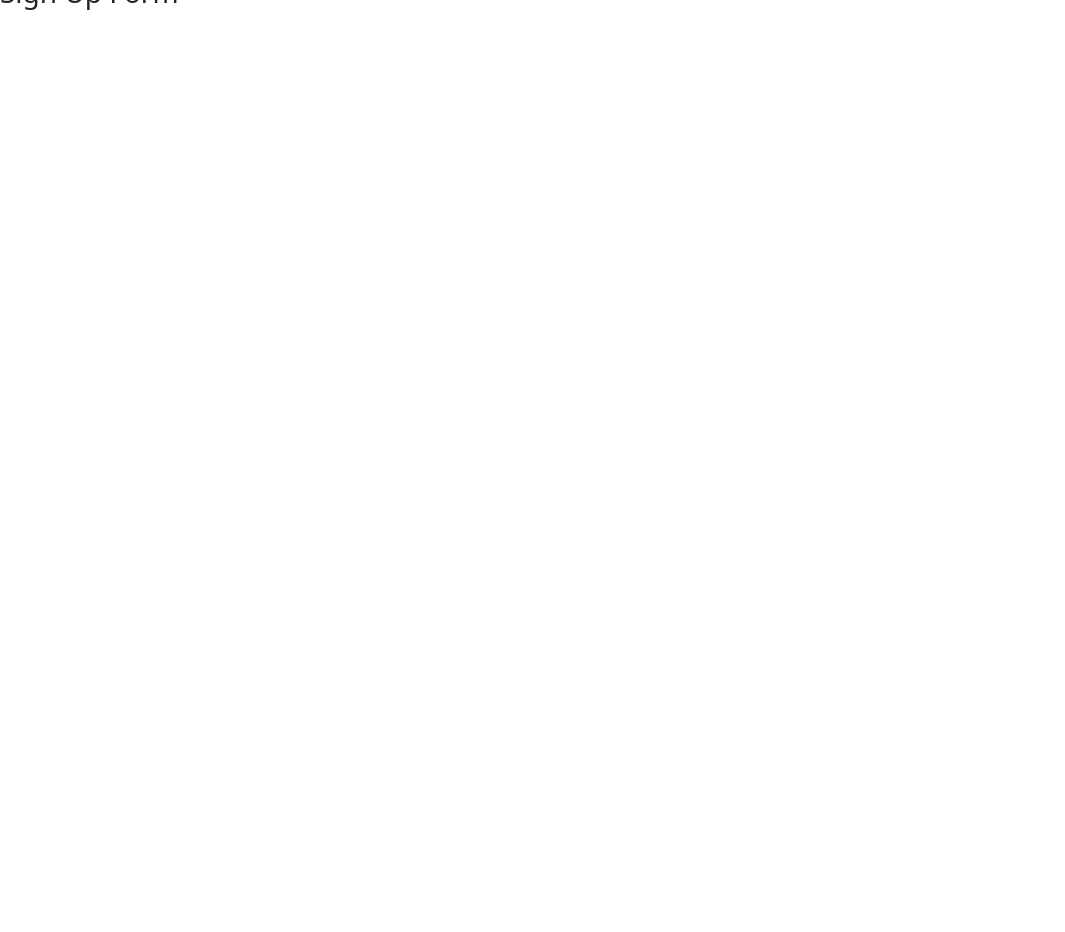
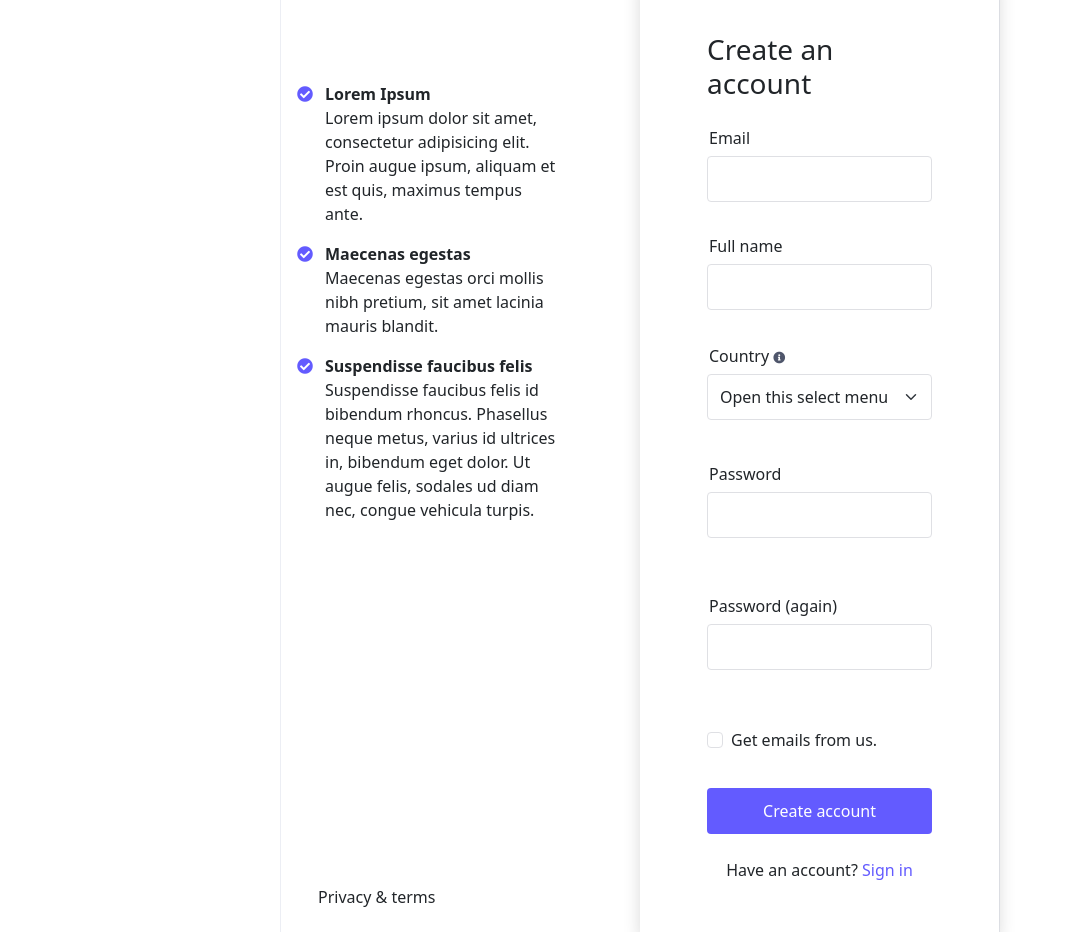
Before and after one commit to taskiranumut/registration-pages, a Vue app: page /signup in a window 1280 px wide. Shown: the part 80-1012 px from the top of the page, without its empty margins (0-1065 px from the left). Before the commit the page ends 800 px from the top, so only its background shows below. Built offline with nearby package versions, Linux system fonts and the light colour scheme.

Commit message:
update style classes of views and components

```diff
--- a/src/assets/main.css
+++ b/src/assets/main.css
@@ -3,3 +3,126 @@
   padding: 0;
   box-sizing: border-box;
 }
+
+/* Form inputs */
+.form-control {
+  border: 1px solid #dfe0e4;
+  height: 46px;
+}
+
+.form-control:focus,
+.select:focus,
+input[type="checkbox"]:focus {
+  box-shadow: none;
+  border: 1px solid #dfe0e4;
+}
+
+/* Privacy footer */
+.footer-position {
+  position: absolute;
+  bottom: 0;
+  width: 100%;
+}
+
+.content-wrapper {
+  position: relative;
+  min-height: 100vh;
+}
+
+/* Input checkboxes */
+input[type="checkbox"] {
+  border: 1px solid #dfe0e4;
+  cursor: pointer;
+}
+
+.form-check-label {
+  cursor: pointer;
+}
+
+input[type="checkbox"]#signin-checkbox:checked,
+input[type="checkbox"]#signup-checkbox:checked {
+  background-color: #635bff;
+}
+
+/* Form buttons */
+.form-btn,
+.form-btn:hover {
+  height: 46px;
+  background-color: #635bff;
+  color: #fff;
+}
+
+.form-btn:focus {
+  box-shadow: none;
+}
+
+/* Sign in & sign up route sections */
+.signup-route-sec {
+  margin-top: 24px;
+  text-align: center;
+}
+
+.signin-route-sec {
+  margin-top: 28px;
+}
+
+.signin-route-sec p {
+  padding-left: 21px;
+}
+
+.signup-route-sec p span,
+.signin-route-sec p span {
+  color: #635bff;
+  cursor: pointer;
+}
+
+/* Sign in & Sign up form sections */
+.signin-form-section {
+  padding: 57px 67px 95px 67px;
+}
+
+.signup-form-section {
+  padding: 57px 67px 34px 67px;
+}
+
+.form-wrapper {
+  width: 540px;
+  margin: auto;
+}
+
+/* Shared properties */
+.mb-24 {
+  margin-bottom: 24px;
+}
+
+.mb-26 {
+  margin-bottom: 26px;
+}
+
+.mb-30 {
+  margin-bottom: 30px;
+}
+
+.mb-32 {
+  margin-bottom: 32px;
+}
+
+.mb-34 {
+  margin-bottom: 34px;
+}
+
+.mb-36 {
+  margin-bottom: 36px;
+}
+
+.mb-42 {
+  margin-bottom: 42px;
+}
+
+.mb-56 {
+  margin-bottom: 56px;
+}
+
+.mb-58 {
+  margin-bottom: 58px;
+}
--- a/src/components/SignInForm.vue
+++ b/src/components/SignInForm.vue
@@ -1,6 +1,11 @@
 <script>
+import PrivacyFooter from "@/components/PrivacyFooter";
+
 export default {
   name: "SignInForm",
+  components: {
+    PrivacyFooter,
+  },
   methods: {
     submitForm(e) {
       e.preventDefault();
@@ -16,54 +21,64 @@ export default {
 </script>
 
 <template>
-  <div>
-    <section class="border p-5 shadow">
+  <div class="form-wrapper">
+    <section class="signin-form-section shadow">
       <form @submit="submitForm">
-        <header>
-          <h3>Sign in to your account</h3>
+        <header class="mb-24">
+          <h3 class="m-0">Sign in to your account</h3>
         </header>
-        <div class="mb-3">
+        <div class="mb-30">
           <label for="email" class="form-label">Email</label>
           <input type="email" class="form-control" id="email" />
         </div>
-        <div class="mb-3">
+        <div class="mb-26">
           <div class="row">
             <div class="col">
               <label for="password" class="form-label">Password</label>
             </div>
-            <div class="col">
-              <label for="password" class="form-label"
+            <div class="col d-flex justify-content-end">
+              <label class="form-label forgot-pass"
                 >Forgot your password?</label
               >
             </div>
           </div>
           <input type="password" class="form-control" id="password" />
         </div>
-        <div class="mb-3 form-check">
+        <div class="form-check mb-32">
           <input
             type="checkbox"
             class="form-check-input"
             id="signin-checkbox"
+            checked
           />
           <label class="form-check-label" for="signin-checkbox"
             >Stay signed in</label
           >
         </div>
         <div class="d-grid">
-          <button type="submit" class="btn btn-primary">Continue</button>
+          <button type="submit" class="btn form-btn">Continue</button>
         </div>
       </form>
     </section>
 
-    <section>
+    <section class="signin-route-sec">
       <p>
         Don't have an account?
-        <span @click="getSignUpPage" class="text-primary">Sign up</span>
+        <span @click="getSignUpPage">Sign up</span>
       </p>
     </section>
-
-    <footer>
-      <p>Privacy & terms</p>
-    </footer>
+    <PrivacyFooter />
   </div>
 </template>
+
+<style scoped>
+.form-label {
+  padding-left: 2px;
+  margin-bottom: 10px;
+}
+
+.forgot-pass {
+  color: #635bff;
+  cursor: pointer;
+}
+</style>
--- a/src/components/SignUpForm.vue
+++ b/src/components/SignUpForm.vue
@@ -1,11 +1,91 @@
 <script>
 export default {
-  name: "SignUpForm",
+  name: "SignInForm",
+  methods: {
+    createAccount(e) {
+      e.preventDefault();
+      console.log("Account created.");
+    },
+    getSignInPage() {
+      this.$router.push({
+        name: "SignInPage",
+      });
+    },
+  },
 };
 </script>
 
 <template>
   <div>
-    <h3>Sign Up Form</h3>
+    <section class="signup-form-section shadow">
+      <form @submit="createAccount">
+        <header class="mb-26">
+          <h3>Create an account</h3>
+        </header>
+        <div class="mb-32">
+          <label for="email" class="form-label">Email</label>
+          <input type="email" class="form-control" id="email" />
+        </div>
+        <div class="mb-34">
+          <label for="fullName" class="form-label">Full name</label>
+          <input type="text" class="form-control" id="fullName" />
+        </div>
+        <div class="mb-42">
+          <label for="country" class="form-label"
+            >Country
+            <span><i class="fas fa-info-circle info-icon"></i></span>
+          </label>
+          <select
+            class="form-select form-control"
+            aria-label="Default select example"
+          >
+            <option selected>Open this select menu</option>
+            <option value="1">One</option>
+            <option value="2">Two</option>
+            <option value="3">Three</option>
+          </select>
+        </div>
+
+        <div class="mb-56">
+          <label for="password1" class="form-label">Password</label>
+          <input type="password" class="form-control" id="password1" />
+        </div>
+        <div class="mb-58">
+          <label for="password2" class="form-label">Password (again)</label>
+          <input type="password" class="form-control" id="password2" />
+        </div>
+        <div class="form-check mb-36">
+          <input
+            type="checkbox"
+            class="form-check-input"
+            id="signup-checkbox"
+          />
+          <label class="form-check-label" for="signup-checkbox"
+            >Get emails from us.</label
+          >
+        </div>
+        <div class="d-grid">
+          <button type="submit" class="btn form-btn">Create account</button>
+        </div>
+      </form>
+      <section class="signup-route-sec">
+        <p>
+          Have an account?
+          <span @click="getSignInPage">Sign in</span>
+        </p>
+      </section>
+    </section>
   </div>
 </template>
+
+<style scoped>
+.form-label {
+  padding-left: 2px;
+  margin-bottom: 6px;
+}
+
+.info-icon {
+  font-size: 12px;
+  color: #4f566b;
+}
+</style>
--- a/src/components/SignUpLeftSideTexts.vue
+++ b/src/components/SignUpLeftSideTexts.vue
@@ -1,6 +1,11 @@
 <script>
+import PrivacyFooter from "@/components/PrivacyFooter";
+
 export default {
   name: "SignUpLeftSideTexts",
+  components: {
+    PrivacyFooter,
+  },
 };
 </script>
 
@@ -37,9 +42,7 @@ export default {
         diam nec, congue vehicula turpis.
       </p>
     </article>
-    <footer class="footer-position">
-      <p style="padding-left: 21px; margin-bottom: 23px">Privacy & terms</p>
-    </footer>
+    <PrivacyFooter />
   </div>
 </template>
 
@@ -53,8 +56,7 @@ article {
 }
 
 .icon {
-  width: 16px;
-  height: 16px;
+  font-size: 16px;
   color: #635bff;
   margin-right: 12px;
 }
--- a/src/views/SignInPage.vue
+++ b/src/views/SignInPage.vue
@@ -10,10 +10,21 @@ export default {
 </script>
 
 <template>
-  <div class="container mt-5">
-    <div class="row">
-      <div class="col">
-        <SignInForm />
+  <div
+    class="content-wrapper"
+    style="
+      width: 56.25%;
+      margin: auto;
+      border-right: 1px solid #eceef4;
+      border-left: 1px solid #eceef4;
+      padding-top: 96px;
+    "
+  >
+    <div class="container">
+      <div class="row">
+        <div class="col-sm px-5">
+          <SignInForm />
+        </div>
       </div>
     </div>
   </div>
--- a/src/views/SignUpPage.vue
+++ b/src/views/SignUpPage.vue
@@ -1,17 +1,35 @@
 <script>
 import SignUpForm from "@/components/SignUpForm.vue";
+import SignUpLeftSideTexts from "@/components/SignUpLeftSideTexts.vue";
 
 export default {
   name: "SignUpPage",
   components: {
     SignUpForm,
+    SignUpLeftSideTexts,
   },
 };
 </script>
 
 <template>
-  <div>
-    <h1>Sign Up Page</h1>
-    <SignUpForm />
+  <div
+    class="content-wrapper"
+    style="
+      width: 56.25%;
+      margin: auto;
+      border-right: 1px solid #eceef4;
+      border-left: 1px solid #eceef4;
+    "
+  >
+    <div class="container">
+      <div class="row">
+        <div class="col-sm-6" style="padding: 162px 80px 0 16px">
+          <SignUpLeftSideTexts />
+        </div>
+        <div class="col-sm-6 px-0 pb-0" style="padding-top: 56px">
+          <SignUpForm />
+        </div>
+      </div>
+    </div>
   </div>
 </template>
```
Also changed, not shown: 1 other file (tests, documents, lock files or other folders).
